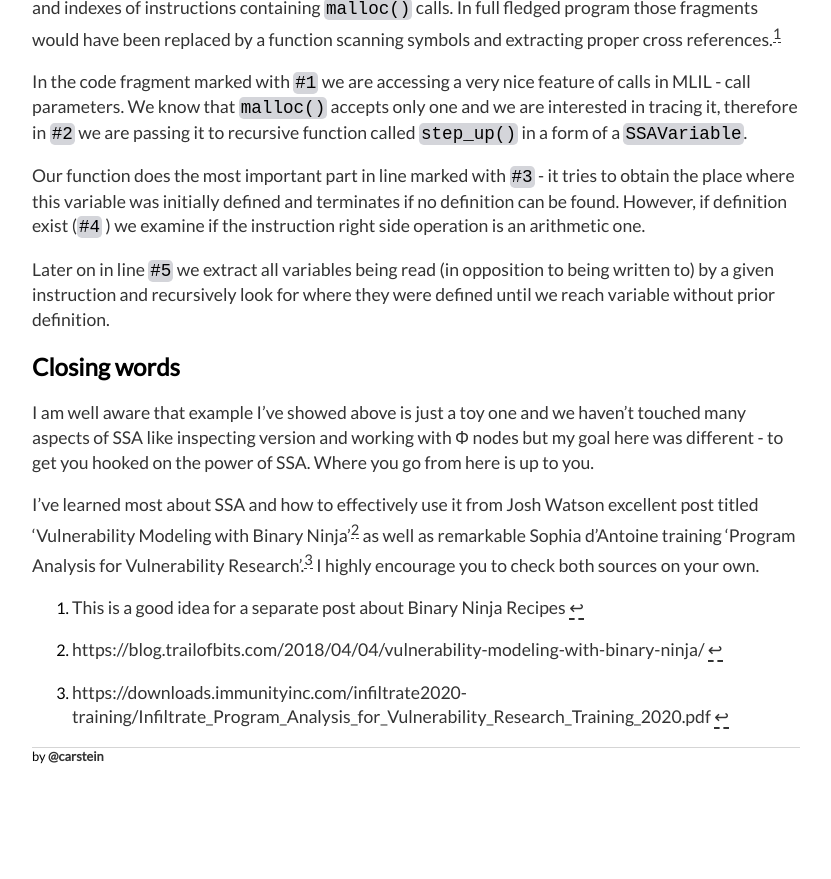
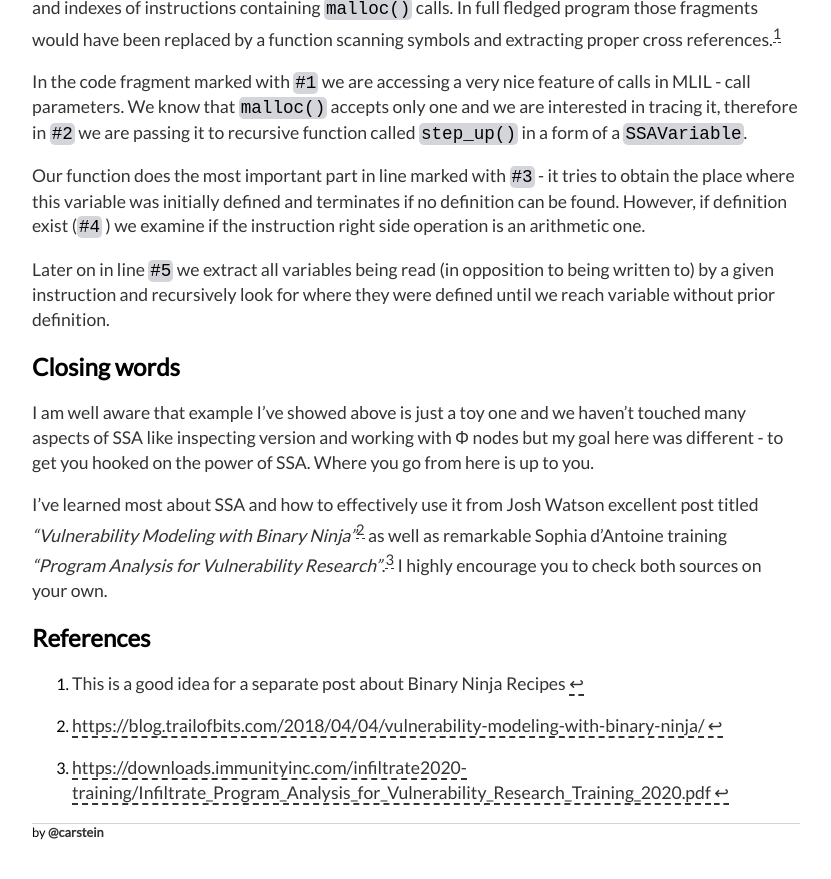
Before and after one commit to carstein/carstein.github.io, a Jekyll site: the page built from _posts/2020-10-22-ssa-explained.md, in a window 1280 px wide and 900 px high, scrolled down 2924 px. Shown: the top 879 px of the window, without its empty margins (224-1055 px from the left). Built offline with Jekyll 4.4.1, drawn with Linux system fonts in a browser that asks for light colours; a style sheet for code colours, icons or effects is not loaded; before the commit the page ends 3748 px from its top, so only the background shows below that.

Commit message:
Update 2020-10-22-ssa-explained.md
Few small changes aroudn footnotes and references

```diff
--- a/_posts/2020-10-22-ssa-explained.md
+++ b/_posts/2020-10-22-ssa-explained.md
@@ -126,10 +126,10 @@ Later on in line `#5` we extract all variables being read (in opposition to bein
 
 I am well aware that example I've showed above is just a toy one and we haven't touched many aspects of SSA like inspecting version and working with Φ nodes but my goal here was different - to get you hooked on the power of SSA. Where you go from here is up to you.
 
-I've learned most about SSA and how to effectively use it from Josh Watson excellent post titled 'Vulnerability Modeling with Binary Ninja'[^2] as well as remarkable Sophia d'Antoine training 'Program Analysis for Vulnerability Research'.[^3] I highly encourage you to check both sources on your own.
+I've learned most about SSA and how to effectively use it from Josh Watson excellent post titled *"Vulnerability Modeling with Binary Ninja"*[^2] as well as remarkable Sophia d'Antoine training *"Program Analysis for Vulnerability Research"*.[^3] I highly encourage you to check both sources on your own.
 
-
+## References
 
 [^1]: This is a good idea for a separate post about Binary Ninja Recipes
-[^2]: https://blog.trailofbits.com/2018/04/04/vulnerability-modeling-with-binary-ninja/
-[^3]:  https://downloads.immunityinc.com/infiltrate2020-training/Infiltrate_Program_Analysis_for_Vulnerability_Research_Training_2020.pdf
+[^2]: [https://blog.trailofbits.com/2018/04/04/vulnerability-modeling-with-binary-ninja/](https://blog.trailofbits.com/2018/04/04/vulnerability-modeling-with-binary-ninja/)
+[^3]: [https://downloads.immunityinc.com/infiltrate2020-training/Infiltrate_Program_Analysis_for_Vulnerability_Research_Training_2020.pdf](https://downloads.immunityinc.com/infiltrate2020-training/Infiltrate_Program_Analysis_for_Vulnerability_Research_Training_2020.pdf)
```
